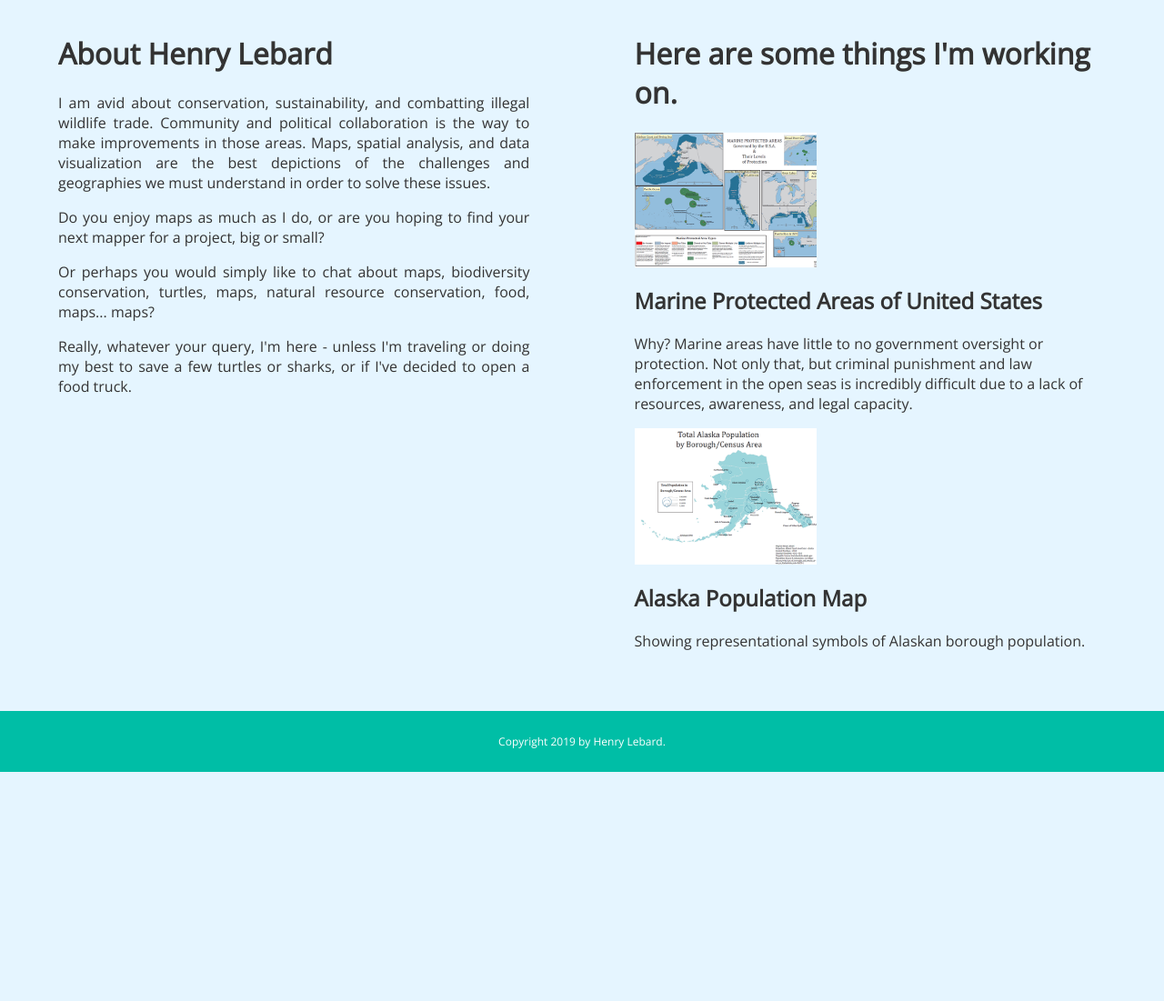
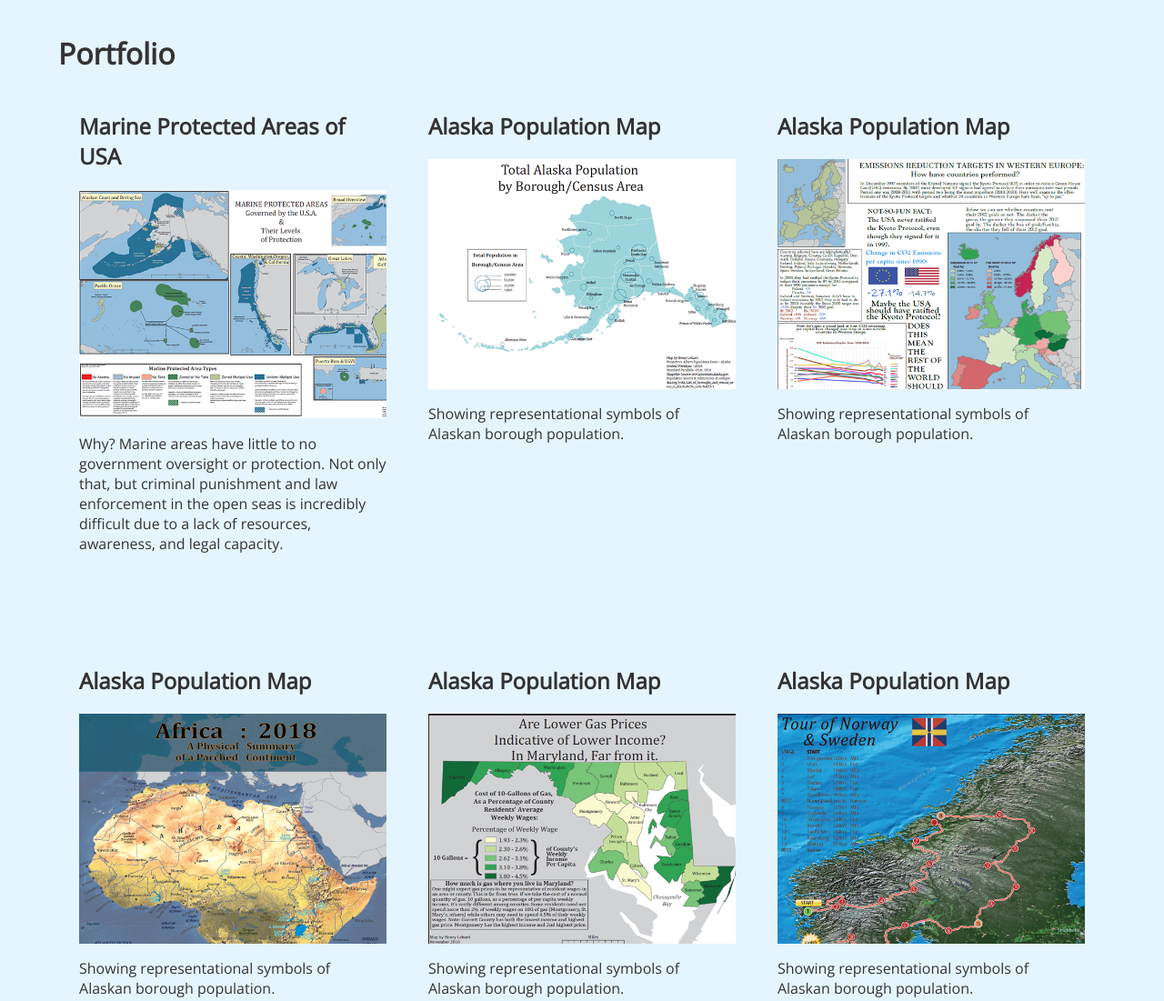
Before and after one commit to hlebard/site, a plain HTML site: page portfolio.html in a window 1280 px wide. Shown: the part 140-1241 px from the top of the page at 91% size. Before the commit the page ends 989 px from the top, so only its background shows below. Drawn offline with nearby package versions, Linux system fonts and the light colour scheme.

Commit message:
Started portfolio

```diff
--- a/css/styles.css
+++ b/css/styles.css
@@ -113,10 +113,17 @@ footer{
 .copyright{
 	display: block;
 	text-align: center;
-	font-size: 12px;
+	font-size: 14px;
 	color: #ffffff;
 }
 .work img{
+	width: 100%;
+	display: block;
+}
+.pitem{
+	margin-bottom: 70px;
+}
+.pitem img{
 	width: 100%;
 	display: block;
 }
@@ -167,4 +174,13 @@ footer{
 	.work img{
 		width: 200px;
 	}
+	.pitem{
+		width: 33.33%;
+		float: left;
+		box-sizing: border-box;
+		padding-left: 2%;
+		padding-right: 2%;
+		min-height: 570px;
+    	margin-bottom: 40px;
+	}
 }
--- a/index.html
+++ b/portfolio.html
@@ -25,24 +25,39 @@
 		</div>
 	</header>
 	<main>
-		<div class="home-left">
-			<h1>About Henry Lebard</h1>
-			<p>I am avid about conservation, sustainability, and combatting illegal wildlife trade. Community and political collaboration is the way to make improvements in those areas. Maps, spatial analysis, and data visualization are the best depictions of the challenges and geographies we must understand in order to solve these issues.</p>
-	        <p>Do you enjoy maps as much as I do, or are you hoping to find your next mapper for a project, big or small?</p>
-	        <p>Or perhaps you would simply like to chat about maps, biodiversity conservation, turtles, maps, natural resource conservation, food, maps... maps?</p>
-	        <p>Really, whatever your query, I'm here - unless I'm traveling or doing my best to save a few turtles or sharks, or if I've decided to open a food truck.
-	        </p>
-		</div>
-		<div class="home-right">
-			<h1>Here are some things I'm working on.</h1>
-			<div class="work">
-				<a href="pdf/FinalProject_370_HenryLebard.pdf" target="_blank"><img src="images/finalProject.png" alt="Marine Protected Areas of United States"></a>
-				<h2>Marine Protected Areas of United States</h2>
+		<h1>Portfolio</h1>
+		<p></p>
+		<div class="prow">
+			<div class="pitem">
+				<h2>Marine Protected Areas of USA</h2>
+				<a href="pdf/FinalProject_370_HenryLebard.pdf" target="_blank"><img src="images/finalProject.png" alt="Marine Protected Areas of USA"></a>
 				<p>Why? Marine areas have little to no government oversight or protection. Not only that, but criminal punishment and law enforcement in the open seas is incredibly difficult due to a lack of resources, awareness, and legal capacity.</p>
 			</div>
-			<div class="work">
+			<div class="pitem">
+				<h2>Alaska Population Map</h2>
 				<a href="pdf/Lab4_HenryLebard.pdf" target="_blank"><img src="images/Lab4.png" alt="Alaska Population Map"></a>
+				<p>Showing representational symbols of Alaskan borough population.</p>
+			</div>
+			<div class="pitem">
 				<h2>Alaska Population Map</h2>
+				<a href="pdf/Henry Lebard Lab1 Final.pdf" target="_blank"><img src="images/lab1.png" alt="Alaska Population Map"></a>
+				<p>Showing representational symbols of Alaskan borough population.</p>
+			</div>
+		</div>
+		<div class="prow">
+			<div class="pitem">
+				<h2>Alaska Population Map</h2>
+				<a href="pdf/Henry Lebard Lab 2 Final.pdf" target="_blank"><img src="images/lab2.png" alt="Alaska Population Map"></a>
+				<p>Showing representational symbols of Alaskan borough population.</p>
+			</div>
+			<div class="pitem">
+				<h2>Alaska Population Map</h2>
+				<a href="pdf/Henry Lebard Lab 3.pdf" target="_blank"><img src="images/lab3.png" alt="Alaska Population Map"></a>
+				<p>Showing representational symbols of Alaskan borough population.</p>
+			</div>
+			<div class="pitem">
+				<h2>Alaska Population Map</h2>
+				<a href="pdf/Lebard_NORWAY_ALL_FINAL2.pdf" target="_blank"><img src="images/norway.png" alt="Alaska Population Map"></a>
 				<p>Showing representational symbols of Alaskan borough population.</p>
 			</div>
 		</div>
```
Also changed, not shown: resume.html (added, +93 -0 lines).
